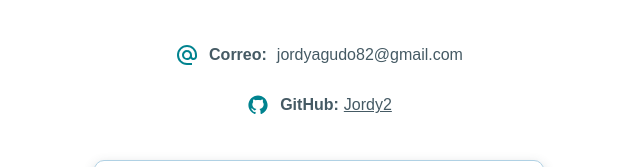
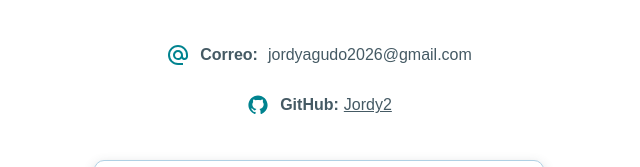
Before and after one commit to Jordy2/P-gina-Web, a plain HTML site: page contacto.html in a window 1280 px wide. Shown: the part 539-706 px from the top of the page, 321-961 px from the left. Drawn offline with Linux system fonts and the light colour scheme.

Commit message:
Update contacto.html

```diff
--- a/contacto.html
+++ b/contacto.html
@@ -76,7 +76,7 @@
 
                     <p style="font-weight: bold;">Correo:</p>
 
-                    <p>jordyagudo82@gmail.com</p>
+                    <p>jordyagudo2026@gmail.com</p>
 
                 </div>
 
```
